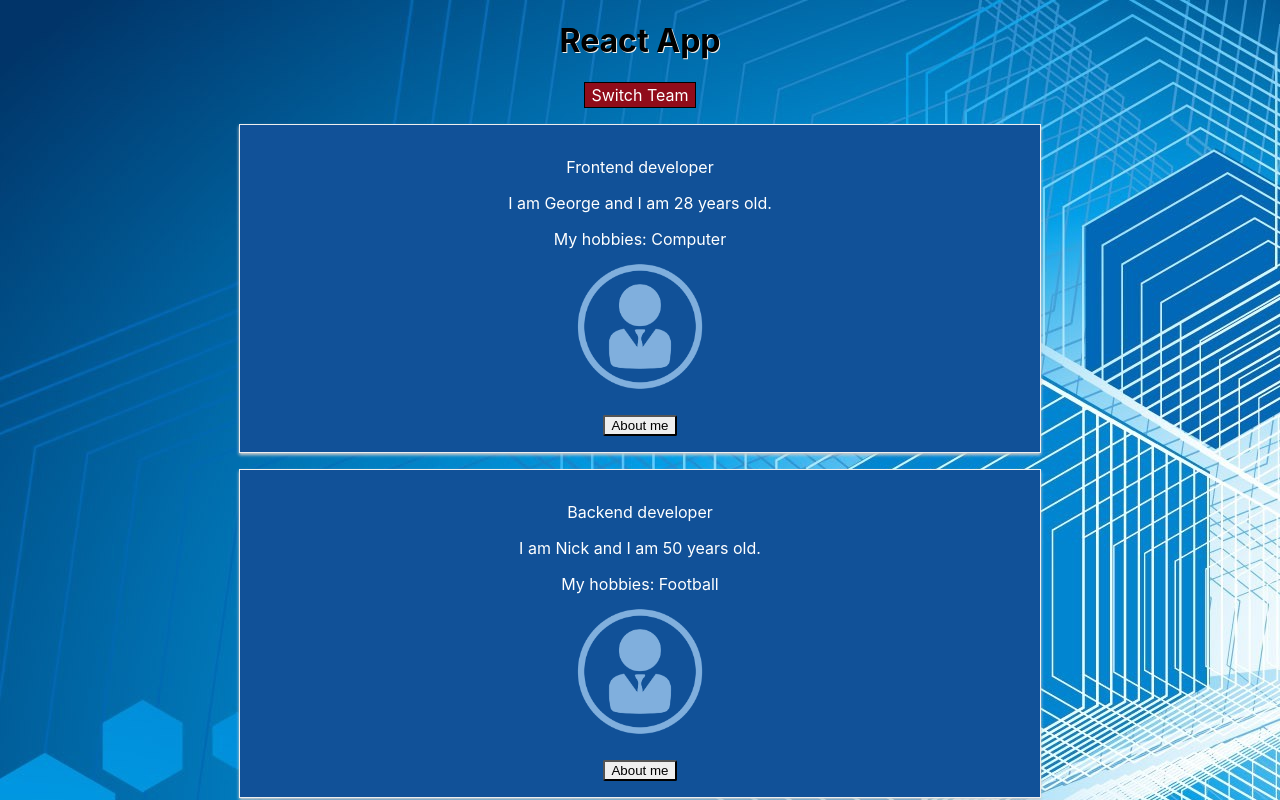
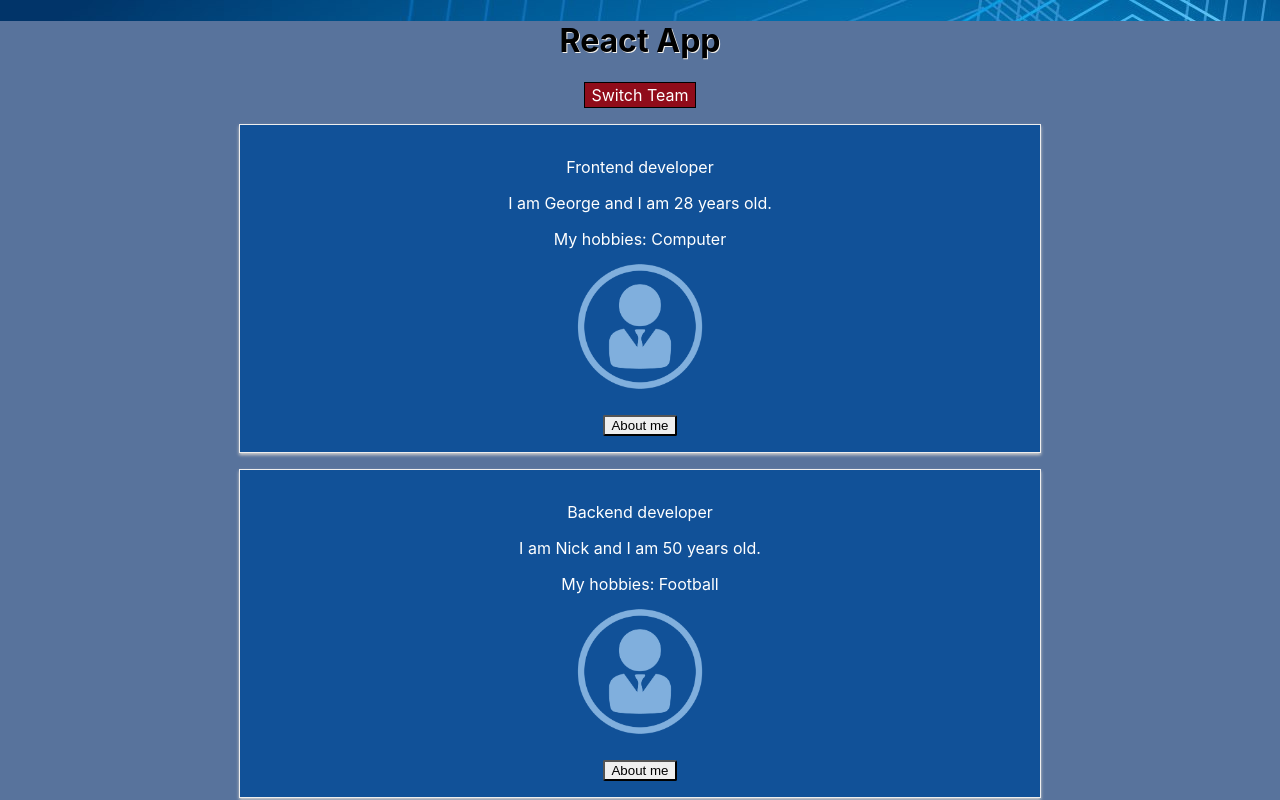
Before and after one commit to nicolaerastau/React, a React (Create React App) app: page / in a window 1280 px wide. Shown: the top 800 px of the page. Built offline with nearby package versions, Linux system fonts and the light colour scheme.

Commit message:
Update App.css

```diff
--- a/src/App.css
+++ b/src/App.css
@@ -1,6 +1,7 @@
 .App {
   text-align: center;
-  backgroundImage: url('./picture.jpg') ;
+  /*background-image: url('./picture.jpg') ;*/
+  background-color: rgb(88, 115, 156);
   background-size: no-repeat;
   background-size: center;
   background-size: cover;
```
